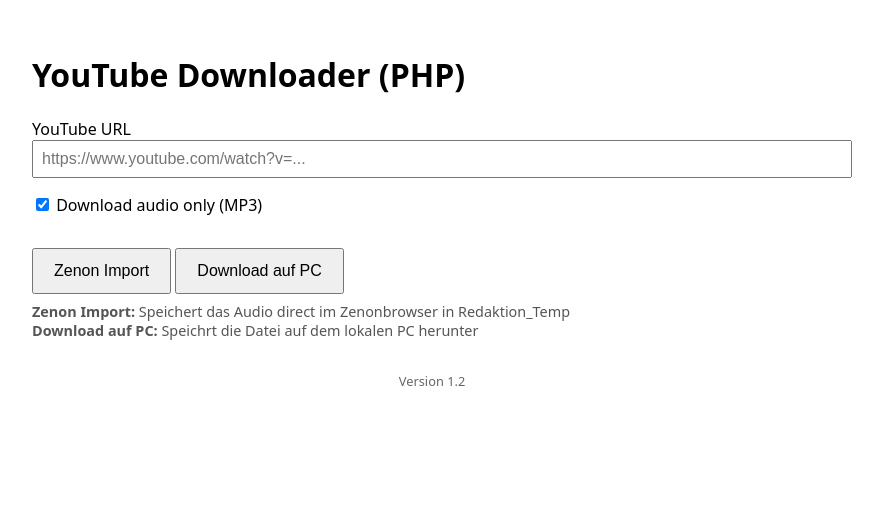
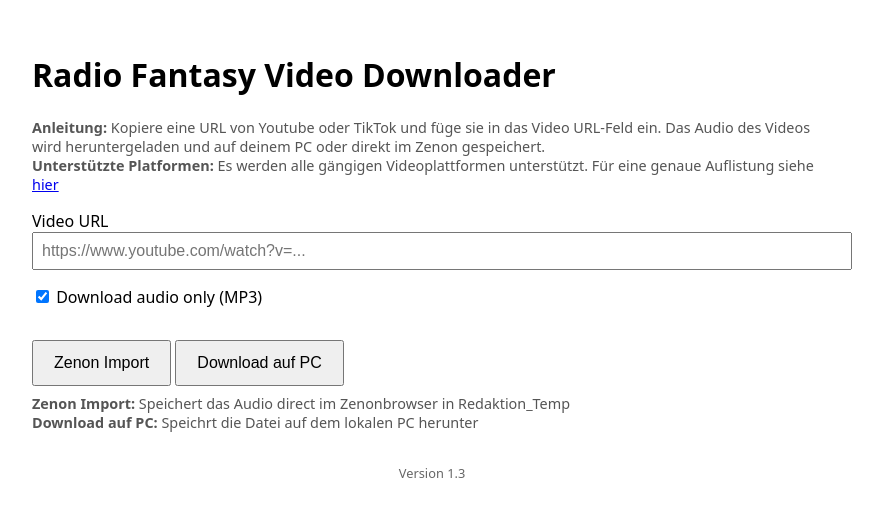
Before and after one commit to Nu55k0pF/YTDownloader, a PHP site: page / in a window 1280 px wide. Shown: the top 517 px of the page, without its empty margins (208-1091 px from the left). Run offline with PHP 8.4, Linux system fonts and the light colour scheme.

Commit message:
added explenation to site

```diff
--- a/index.php
+++ b/index.php
@@ -186,7 +186,11 @@ $flashes = get_flashes();
     </style>
 </head>
 <body>
-    <h1>YouTube Downloader (PHP)</h1>
+    <h1>Radio Fantasy Video Downloader</h1>
+        <div class="hint" style="margin-top: 0.5rem;">
+            <strong>Anleitung:</strong> Kopiere eine URL von Youtube oder TikTok und f&#252;ge sie in das Video URL-Feld ein. Das Audio des Videos wird heruntergeladen und auf deinem PC oder direkt im Zenon gespeichert. <br>
+            <strong>Unterst&#252;tzte Platformen:</strong> Es werden alle g&#228;ngigen Videoplattformen unterst&#252;tzt. F&#252;r eine genaue Auflistung siehe <a href="https://github.com/yt-dlp/yt-dlp/blob/master/supportedsites.md">hier</a>
+        </div>
 
     <?php foreach ($flashes as $flash): ?>
         <div class="flash <?= sanitize($flash['type']) ?>">
@@ -196,7 +200,7 @@ $flashes = get_flashes();
 
     <form method="post">
         <label>
-            YouTube URL
+            Video URL
             <input type="text" name="url" placeholder="https://www.youtube.com/watch?v=..." required />
         </label>
 
@@ -216,7 +220,7 @@ $flashes = get_flashes();
     </form>
 
     <footer style="margin-top: 2rem; text-align: center; font-size: 0.8rem; color: #666;">
-        Version 1.2
+        Version 1.3
     </footer>
 
 </body>
```
